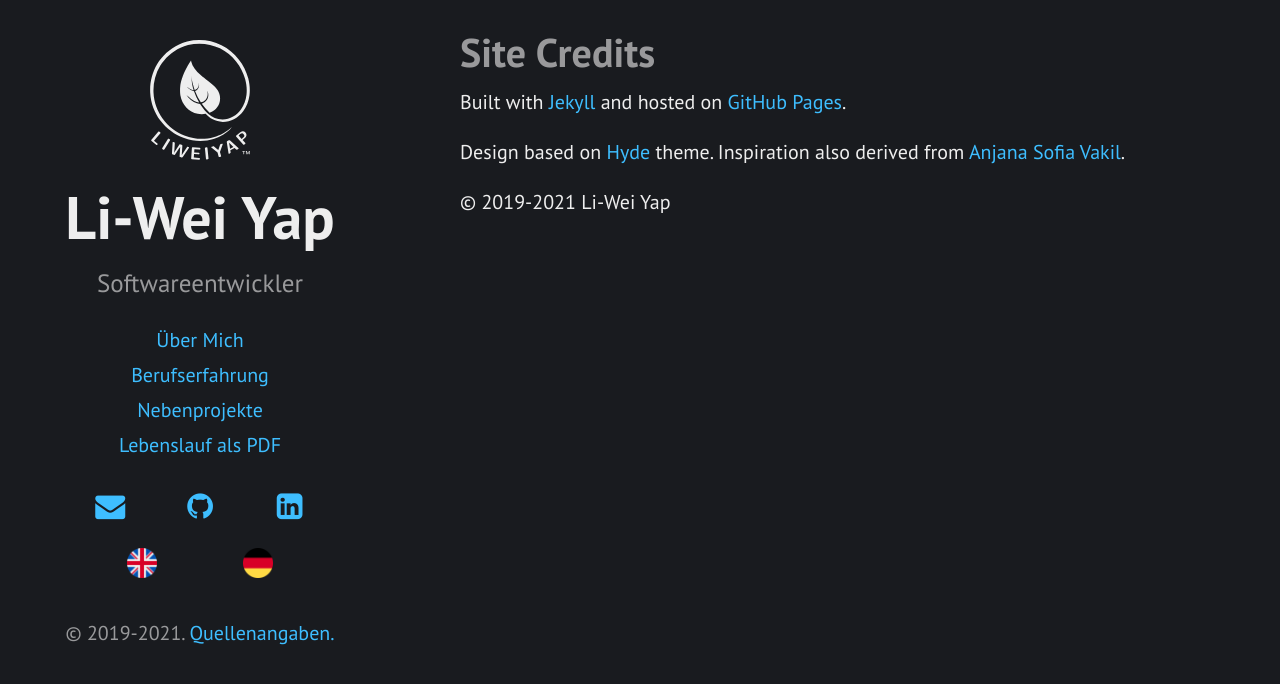
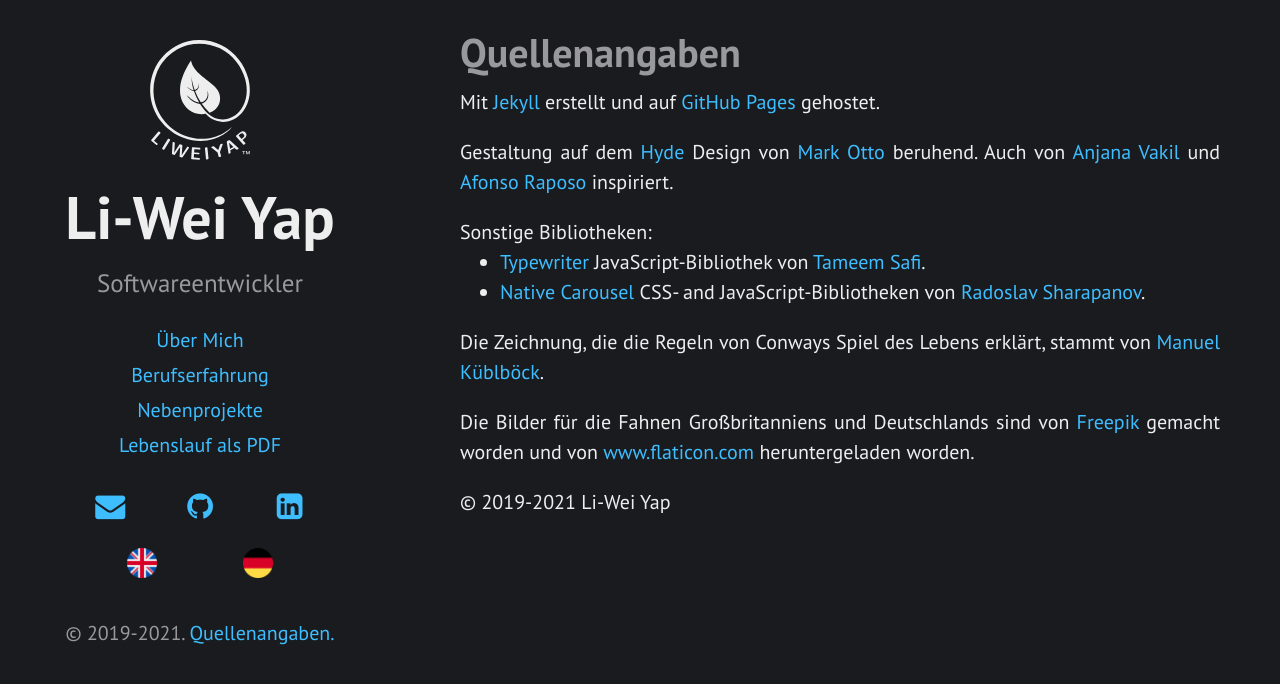
Before and after one commit to liweiyap/liweiyap.github.io, a Jekyll site: the page built from de/quellenangaben.html, in a window 1280 px wide. Shown: the top 684 px of the page. Built offline with Jekyll 4.4.1, drawn with Linux system fonts in a browser that asks for light colours; nearby versions of some CDN libraries.

Commit message:
Add German translations for Credits

```diff
--- a/assets/js/typewriter.js
+++ b/assets/js/typewriter.js
@@ -13,7 +13,7 @@
     .typeString('<br/>')
     .typeString('<span style="color:greenyellow;font-family:Inconsolata;font-size:90%;">LeetCode_Solutions .. | 97</span>')
     .typeString('<br/>')
-    .typeString('<span style="color:greenyellow;font-family:Inconsolata;font-size:90%;">liweiyap.github.io .. | 65</span>')
+    .typeString('<span style="color:greenyellow;font-family:Inconsolata;font-size:90%;">liweiyap.github.io .. | 66</span>')
     .typeString('<br/>')
     .typeString('<span style="color:greenyellow;font-family:Inconsolata;font-size:90%;">Conway_GameOfLife ... | 57</span>')
     .typeString('<br/>')
@@ -41,6 +41,6 @@
     .typeString('<br/><br/>')
     .typeString('<span style="color:greenyellow;font-family:Inconsolata;font-size:90%;">Total repositories: 16</span>')
     .typeString('<br/>')
-    .typeString('<span style="color:greenyellow;font-family:Inconsolata;font-size:90%;">Total commits: 652</span>')
+    .typeString('<span style="color:greenyellow;font-family:Inconsolata;font-size:90%;">Total commits: 653</span>')
     .typeString('<span style="color:greenyellow;font-family:Inconsolata;font-size:90%;"><br/><br/>$</span>')
     .start();
--- a/credits.html
+++ b/credits.html
@@ -12,8 +12,8 @@
         <p>Design based on <a href="https://github.com/poole/hyde">Hyde</a> theme by <a href="https://markdotto.com/">Mark Otto</a>. Inspiration also derived from <a href="http://vakila.github.io/">Anjana Vakil</a> and <a href="https://afonsoraposo.com/">Afonso Raposo</a>.</p>
         Other libraries used include:
         <ul>
-            <li><a href="https://www.npmjs.com/package/typewriter-effect">Typewriter</a> JavaScript library from <a href="https://safi.me.uk/">Tameem Safi</a></li>
-            <li><a href="https://radogado.github.io/n-carousel/">Native Carousel</a> CSS and JavaScript libraries from <a href="https://www.rado.bg/">Radoslav Sharapanov</a></li>
+            <li><a href="https://www.npmjs.com/package/typewriter-effect">Typewriter</a> JavaScript library from <a href="https://safi.me.uk/">Tameem Safi</a>.</li>
+            <li><a href="https://radogado.github.io/n-carousel/">Native Carousel</a> CSS and JavaScript libraries from <a href="https://www.rado.bg/">Radoslav Sharapanov</a>.</li>
         </ul>
         <p>The drawing explaining the rules of Conway's Game of Life is from <a href="https://medium.com/@ManuelKublbock">Manuel Küblböck</a>.</p>
         <p>The UK and Germany flag icons were made by <a href="https://www.freepik.com">Freepik</a> and taken from <a href="https://www.flaticon.com/">www.flaticon.com</a>.</p>
--- a/de/quellenangaben.html
+++ b/de/quellenangaben.html
@@ -5,11 +5,18 @@
 layout: page
 ---
 <body>
-    <h1>Site Credits</h1>
+    <h1>Quellenangaben</h1>
 
     <div class="post">
-        <p>Built with <a href="https://jekyllrb.com/">Jekyll</a> and hosted on <a href="https://pages.github.com/">GitHub Pages</a>.</p>
-        <p>Design based on <a href="https://github.com/poole/hyde">Hyde</a> theme. Inspiration also derived from <a href="http://vakila.github.io/">Anjana Sofia Vakil</a>.</p>
+        <p>Mit <a href="https://jekyllrb.com/">Jekyll</a> erstellt und auf <a href="https://pages.github.com/">GitHub Pages</a> gehostet.</p>
+        <p>Gestaltung auf dem <a href="https://github.com/poole/hyde">Hyde</a> Design von <a href="https://markdotto.com/">Mark Otto</a> beruhend. Auch von <a href="http://vakila.github.io/">Anjana Vakil</a> und <a href="https://afonsoraposo.com/">Afonso Raposo</a> inspiriert.</p>
+        Sonstige Bibliotheken:
+        <ul>
+            <li><a href="https://www.npmjs.com/package/typewriter-effect">Typewriter</a> JavaScript-Bibliothek von <a href="https://safi.me.uk/">Tameem Safi</a>.</li>
+            <li><a href="https://radogado.github.io/n-carousel/">Native Carousel</a> CSS- and JavaScript-Bibliotheken von <a href="https://www.rado.bg/">Radoslav Sharapanov</a>.</li>
+        </ul>
+        <p>Die Zeichnung, die die Regeln von Conways Spiel des Lebens erklärt, stammt von <a href="https://medium.com/@ManuelKublbock">Manuel Küblböck</a>.</p>
+        <p>Die Bilder für die Fahnen Großbritanniens und Deutschlands sind von <a href="https://www.freepik.com">Freepik</a> gemacht worden und von <a href="https://www.flaticon.com/">www.flaticon.com</a> heruntergeladen worden.</p>
         <p>&copy; 2019-{{ site.time | date: '%Y' }} Li-Wei Yap</p>
     </div>
 </body>
```
